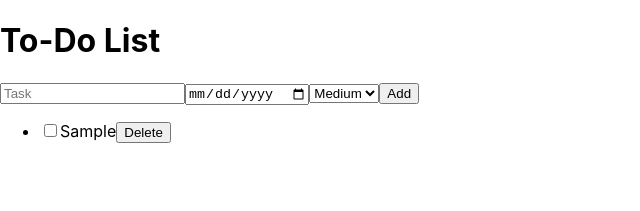
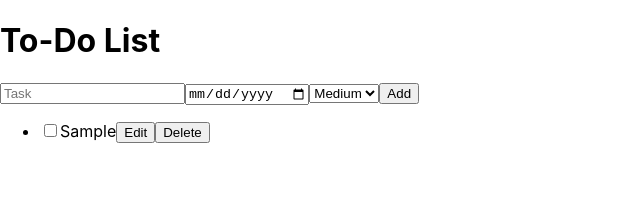
Before and after one commit to Jetrossgalinato/todolist, a React (Create React App) app: page / in a window 1280 px wide. Both pictures are taken after typing "Sample", "2020-01-15" into the empty fields and a click on the button "Add". Shown: the top 211 px of the page, without its empty margins (0-640 px from the left). Built offline with nearby package versions, Linux system fonts and the light colour scheme.

Commit message:
you can now edit tasks

```diff
--- a/src/App.tsx
+++ b/src/App.tsx
@@ -42,6 +42,12 @@ const App: React.FC = () => {
     ));
   };
 
+  const handleEdit = (id: number, newText: string) => {
+  setTodos(todos.map(todo =>
+    todo.id === id ? { ...todo, text: newText } : todo
+  ));
+};
+
   const handleDelete = (id: number) => {
     setTodos(todos.filter(todo => todo.id !== id));
   };
@@ -57,7 +63,12 @@ const App: React.FC = () => {
         <option value="high">High</option>
       </select>
       <button onClick={handleAddTodo}>Add</button>
-      <TodoList todos={todos} onToggle={handleToggle} onDelete={handleDelete} />
+      <TodoList
+        todos={todos}
+        onToggle={handleToggle}
+        onDelete={handleDelete}
+        onEdit={handleEdit}
+      />
     </div>
   );
 };
--- a/src/components/TodoItem.tsx
+++ b/src/components/TodoItem.tsx
@@ -1,13 +1,17 @@
-import React from 'react';
+import React, { useState } from 'react';
 import { Todo } from '../types/Todo';
 
 interface Props {
   todo: Todo;
   onToggle: (id: number) => void;
   onDelete: (id: number) => void;
+  onEdit: (id: number, newText: string) => void;
 }
 
-const TodoItem: React.FC<Props> = ({ todo, onToggle, onDelete }) => {
+const TodoItem: React.FC<Props> = ({ todo, onToggle, onDelete, onEdit }) => {
+  const [isEditing, setIsEditing] = useState(false);
+  const [newText, setNewText] = useState(todo.text);
+
   return (
     <li>
       <input
@@ -15,9 +19,26 @@ const TodoItem: React.FC<Props> = ({ todo, onToggle, onDelete }) => {
         checked={todo.completed}
         onChange={() => onToggle(todo.id)}
       />
-      <span style={{ textDecoration: todo.completed ? 'line-through' : 'none' }}>
-        {todo.text}
-      </span>
+      {isEditing ? (
+        <>
+          <input value={newText} onChange={(e) => setNewText(e.target.value)} />
+          <button
+            onClick={() => {
+              onEdit(todo.id, newText);
+              setIsEditing(false);
+            }}
+          >
+            Save
+          </button>
+        </>
+      ) : (
+        <>
+          <span style={{ textDecoration: todo.completed ? 'line-through' : 'none' }}>
+            {todo.text}
+          </span>
+          <button onClick={() => setIsEditing(true)}>Edit</button>
+        </>
+      )}
       <button onClick={() => onDelete(todo.id)}>Delete</button>
     </li>
   );
--- a/src/components/TodoList.tsx
+++ b/src/components/TodoList.tsx
@@ -6,13 +6,20 @@ interface Props {
   todos: Todo[];
   onToggle: (id: number) => void;
   onDelete: (id: number) => void;
+  onEdit: (id: number, newText: string) => void;
 }
 
-const TodoList: React.FC<Props> = ({ todos, onToggle, onDelete }) => {
+const TodoList: React.FC<Props> = ({ todos, onToggle, onDelete, onEdit }) => {
   return (
     <ul>
       {todos.map((todo) => (
-        <TodoItem key={todo.id} todo={todo} onToggle={onToggle} onDelete={onDelete} />
+        <TodoItem
+          key={todo.id}
+          todo={todo}
+          onToggle={onToggle}
+          onDelete={onDelete}
+          onEdit={onEdit}
+        />
       ))}
     </ul>
   );
```
